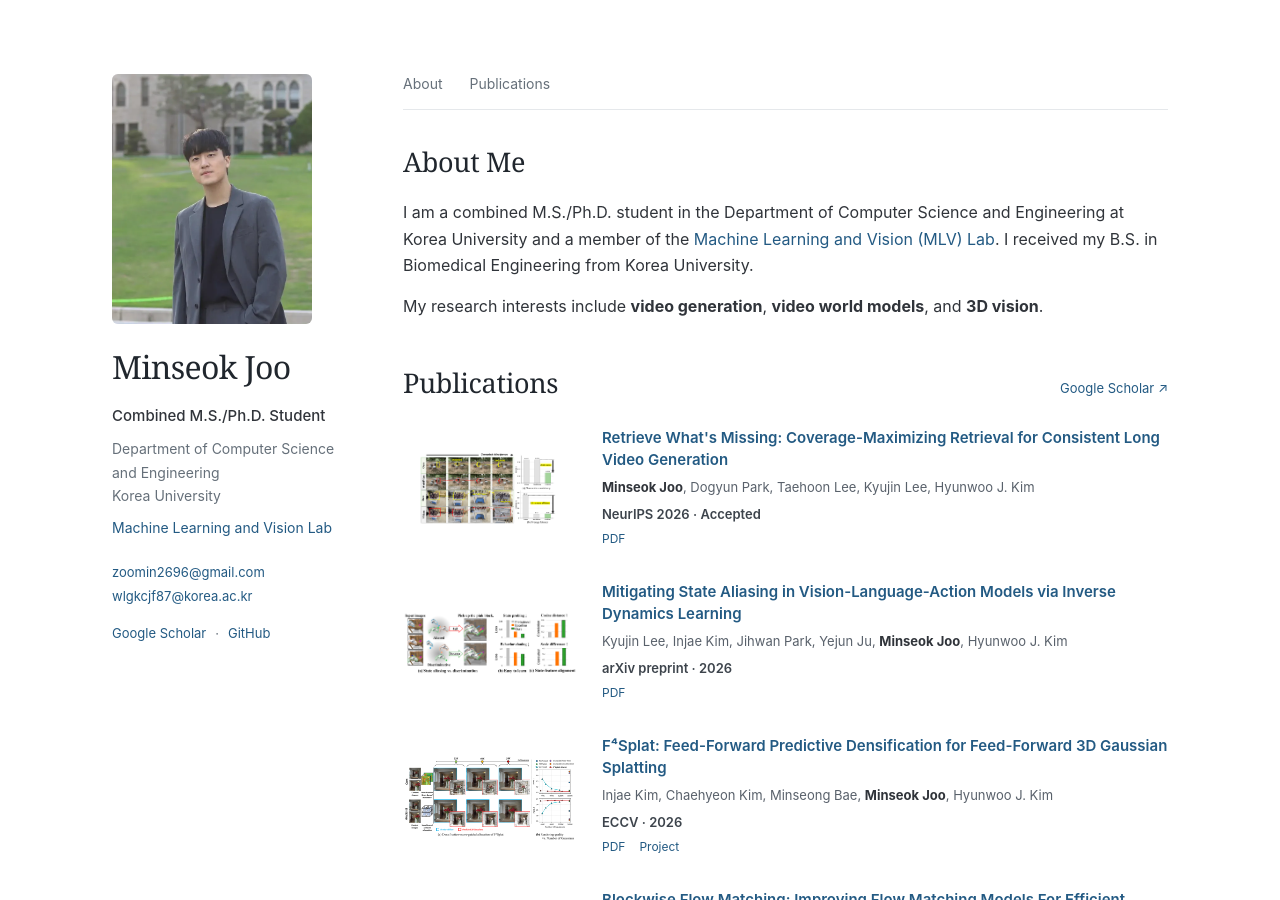
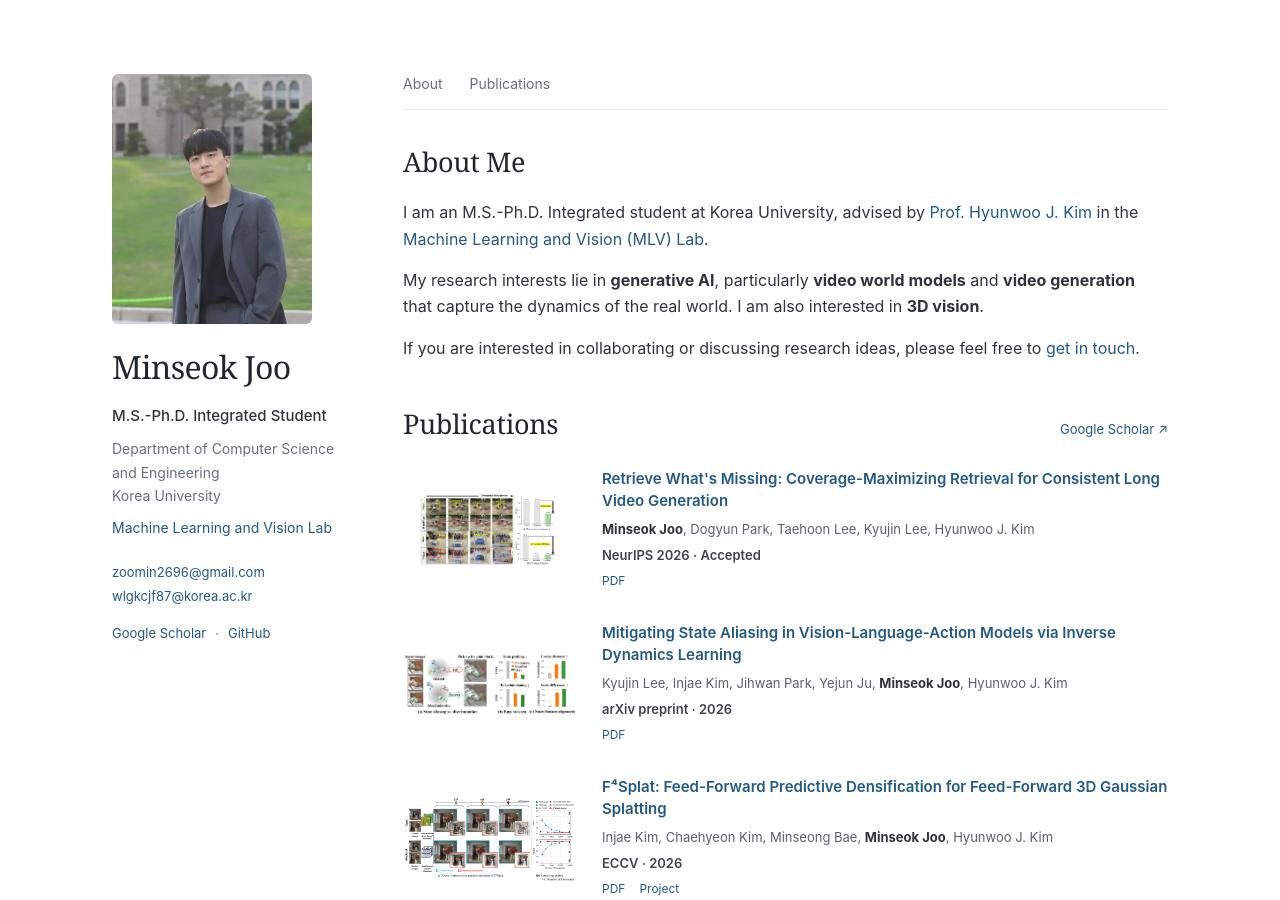
Before and after one commit to zoomkinseok/zoomkinseok.github.io, a Jekyll site: the page built from _pages/about.md, in a window 1280 px wide and 900 px high. Built offline with Jekyll 4.4.1, drawn with Linux system fonts in a browser that asks for light colours.

Commit message:
Update degree title, advisor introduction, and research interests

```diff
--- a/_config.yml
+++ b/_config.yml
@@ -12,7 +12,7 @@ site_theme               : "default" # The available themes options are "default
 title                    : "Minseok Joo"
 title_separator          : "-"
 name                     : &name "Minseok Joo"
-description              : &description "Minseok Joo — video generation, video world models, and 3D vision at Korea University."
+description              : &description "Minseok Joo — generative AI, video world models, video generation, and 3D vision at Korea University."
 url                      : "https://zoomkinseok.github.io" # The base hostname & protocol for your site e.g. "https://[your GitHub username].github.io",
                                                            # or if you already have some other page hosted on Github then use "https://[your GitHub username].github.io/[Your Repo Name]"
 baseurl                  : "" # the subpath of your site, e.g. "/blog"
@@ -26,7 +26,7 @@ author:
   avatar           : "minseok-joo.webp"
   name             : "Minseok Joo"
   pronouns         : # example: "she/her"
-  bio              : "Combined M.S./Ph.D. Student"
+  bio              : "M.S.-Ph.D. Integrated Student"
   location         :
   employer         : "Korea University"
   lab              : "Machine Learning and Vision Lab"
--- a/_pages/about.md
+++ b/_pages/about.md
@@ -2,7 +2,7 @@
 layout: academic
 permalink: /
 title: "About"
-description: "Minseok Joo is a combined M.S./Ph.D. student at Korea University, researching video generation, video world models, and 3D vision."
+description: "Minseok Joo is an M.S.-Ph.D. Integrated student at Korea University, interested in generative AI, video world models, video generation, and 3D vision."
 redirect_from:
   - /about/
   - /about.html
@@ -10,8 +10,9 @@ redirect_from:
 
 <section id="about" class="about" aria-labelledby="about-heading">
   <h2 id="about-heading">About Me</h2>
-  <p>I am a combined M.S./Ph.D. student in the Department of Computer Science and Engineering at Korea University and a member of the <a href="https://mlvlab.github.io/#/home">Machine Learning and Vision (MLV) Lab</a>. I received my B.S. in Biomedical Engineering from Korea University.</p>
-  <p>My research interests include <strong>video generation</strong>, <strong>video world models</strong>, and <strong>3D vision</strong>.</p>
+  <p>I am an M.S.-Ph.D. Integrated student at Korea University, advised by <a href="https://mlv.korea.edu/people">Prof. Hyunwoo J. Kim</a> in the <a href="https://mlvlab.github.io/#/home">Machine Learning and Vision (MLV) Lab</a>.</p>
+  <p>My research interests lie in <strong>generative AI</strong>, particularly <strong>video world models</strong> and <strong>video generation</strong> that capture the dynamics of the real world. I am also interested in <strong>3D vision</strong>.</p>
+  <p>If you are interested in collaborating or discussing research ideas, please feel free to <a href="mailto:{{ site.author.email }}">get in touch</a>.</p>
 </section>
 
 <section id="publications" aria-labelledby="publications-heading">
```
